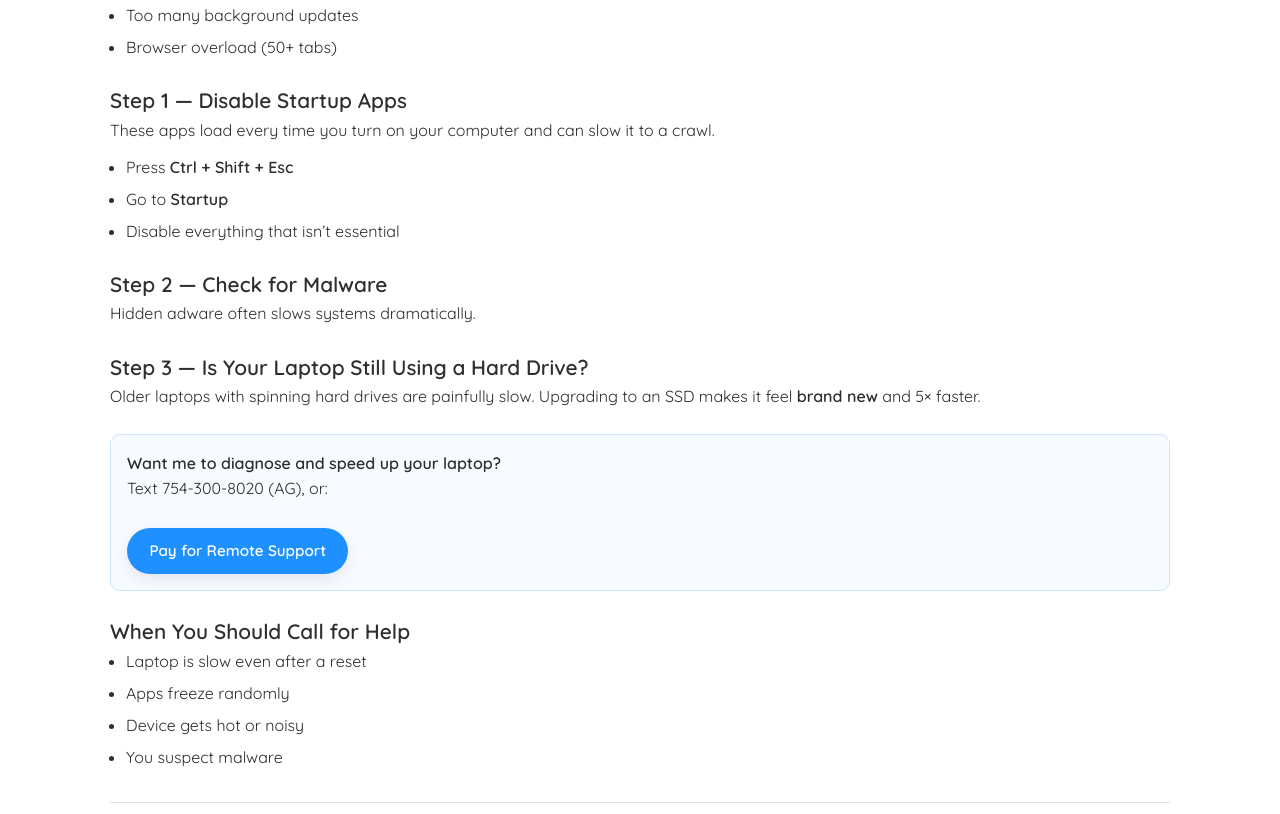
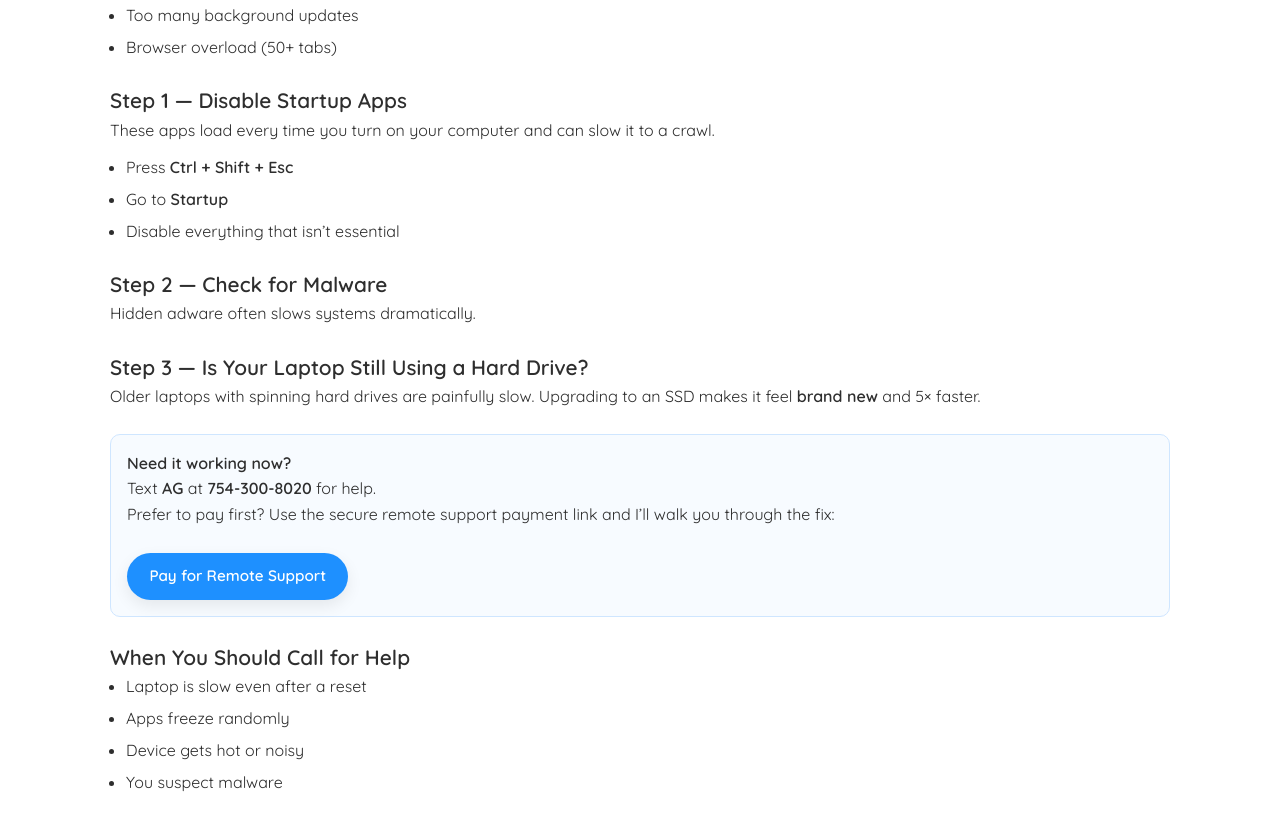
Before and after one commit to ag1network/aitchick, a plain HTML site: page slow-laptop-fix.html in a window 1280 px wide. Shown: the part 385-1199 px from the top of the page. Drawn offline with Linux system fonts and the light colour scheme.

Commit message:
Update slow-laptop-fix.html

```diff
--- a/slow-laptop-fix.html
+++ b/slow-laptop-fix.html
@@ -207,14 +207,15 @@
   <p>Older laptops with spinning hard drives are painfully slow.
   Upgrading to an SSD makes it feel <strong>brand new</strong> and 5× faster.</p>
 
-  <div class="callout">
-    <strong>Want me to diagnose and speed up your laptop?</strong><br>
-    Text <a href="sms:7543008020">754-300-8020</a> (AG), or:
-    <br><br>
-    <a class="btn-primary" href="https://buy.stripe.com/9B614gfsY316aR75gk3VC00" target="_blank">
-      Pay for Remote Support
-    </a>
-  </div>
+    <div class="callout">
+      <strong>Need it working now?</strong><br />
+      Text <strong>AG</strong> at <strong><a href="sms:7543008020">754-300-8020</a></strong> for help.<br />
+      Prefer to pay first? Use the secure remote support payment link and I’ll walk you through the fix:
+      <br /><br />
+      <a class="btn-primary" href="https://buy.stripe.com/9B614gfsY316aR75gk3VC00" target="_blank">
+        Pay for Remote Support
+      </a>
+    </div>
 
   <h2>When You Should Call for Help</h2>
   <ul>
```
